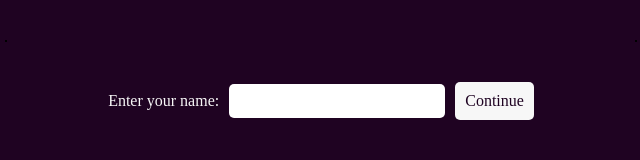
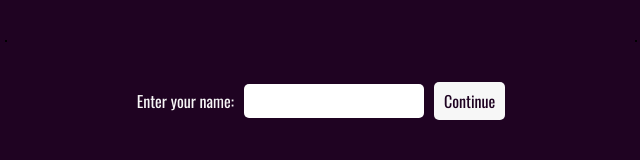
Before and after one commit to 383myrtle/odin-battleship, a website built with webpack: page src/template.html in a window 1280 px wide. Shown: the whole page, without its empty margins (319-959 px from the left). Built offline with nearby package versions, Linux system fonts and the light colour scheme.

Commit message:
style: change font

```diff
--- a/src/styles.css
+++ b/src/styles.css
@@ -1,7 +1,10 @@
+@import url('https://fonts.googleapis.com/css2?family=Oswald:wght@200..700&display=swap');
+
 * {
   margin: 0;
   padding: 0;
   box-sizing: border-box;
+  font-family: "Oswald", sans-serif;
 }
 
 #container {
```
